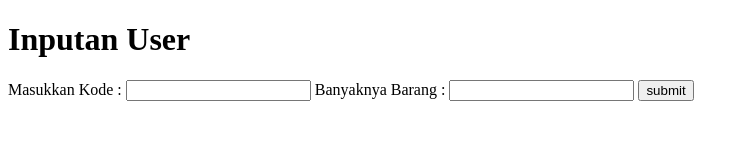
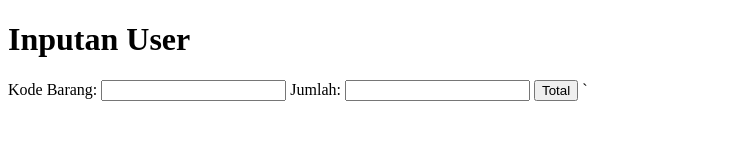
Before and after one commit to rapepp/UAP-web, a plain HTML site: page index.html in a window 1280 px wide. Shown: the whole page, without its empty margins (0-749 px from the left). Drawn offline with Linux system fonts and the light colour scheme.

Commit message:
Update index.html

```diff
--- a/index.html
+++ b/index.html
@@ -1,21 +1,21 @@
 <!DOCTYPE html>
-<html lang="en">
+<html>
 <head>
-    <meta charset="UTF-8">
-    <meta name="viewport" content="width=device-width, initial-scale=1.0">
-    <title>Inputan User</title>
+  <title>Inputan User</title>
 </head>
 <body>
-    <h1>Inputan User</h1>
 
-    Masukkan Kode :
-    <input type="text" id="kode">
+<h1>Inputan User</h1>
 
-    Banyaknya Barang :
-    <input type="angka" id="jumlah">
+Kode Barang:
+<input type="text" id="kode">
 
-    <button onclick="submit">submit</button>
+Jumlah:
+<input type="number" id="jumlah">
 
-    <script src ="uap.js"></script>
+<button onclick="proses()">Total</button>
+
+<script src="uap.js"> </script>
+
 </body>
-</html>
+</html>`
```
